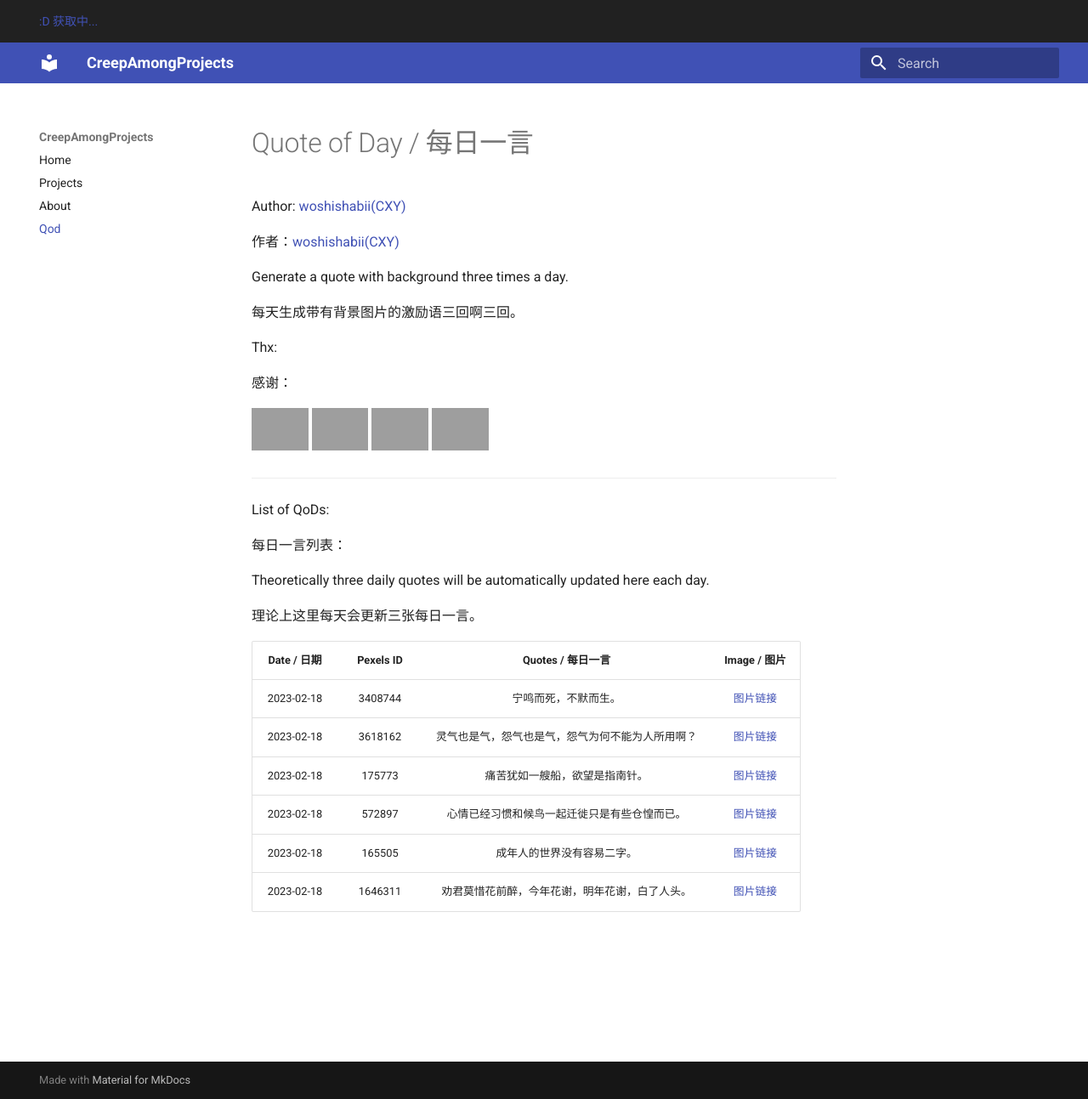
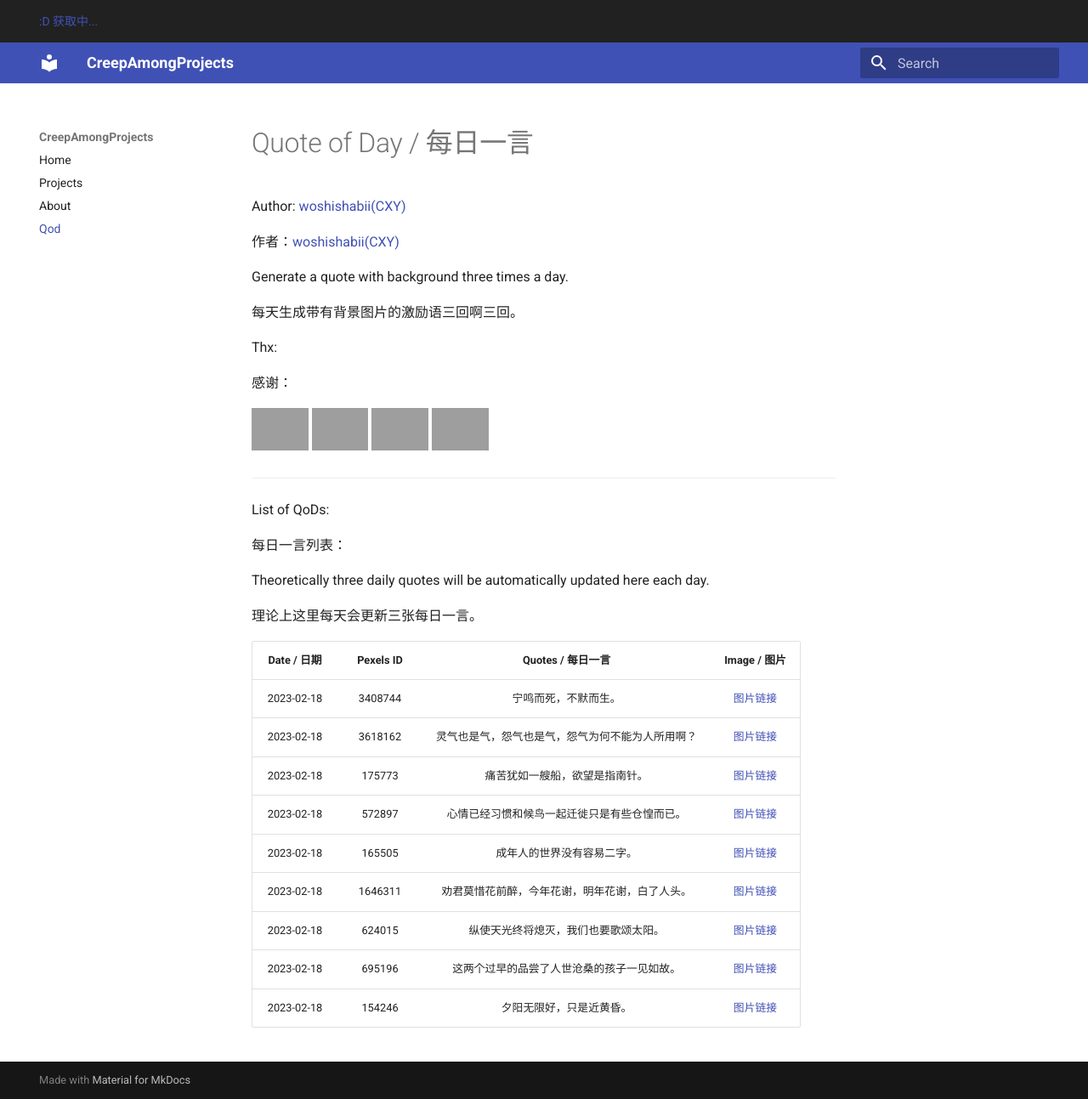
Before and after one commit to Creep-Among-Projects/CAP-Pages, an MkDocs documentation site: the page built from docs/qod.md, in a window 1280 px wide and 1293 px high. Shown: the whole window at 85% size. Built offline with MkDocs 1.6.1 and Material for MkDocs 9.7.7, drawn with Linux system fonts in a browser that asks for light colours; comment, search, counter and statistics services are not loaded; grey boxes are pictures that could not be loaded.

Commit message:
QoD Generator: 2023-02-18 18:44:51 UTC+00:00

```diff
--- a/docs/qod.md
+++ b/docs/qod.md
@@ -35,3 +35,6 @@ Theoretically three daily quotes will be automatically updated here each day.
 |2023-02-18|572897|心情已经习惯和候鸟一起迁徙只是有些仓惶而已。|[图片链接](./qods/572897.jpg)|
 |2023-02-18|165505|成年人的世界没有容易二字。|[图片链接](./qods/165505.jpg)|
 |2023-02-18|1646311|劝君莫惜花前醉，今年花谢，明年花谢，白了人头。|[图片链接](./qods/1646311.jpg)|
+|2023-02-18|624015|纵使天光终将熄灭，我们也要歌颂太阳。|[图片链接](./qods/624015.bmp)|
+|2023-02-18|695196|这两个过早的品尝了人世沧桑的孩子一见如故。|[图片链接](./qods/695196.bmp)|
+|2023-02-18|154246|夕阳无限好，只是近黄昏。|[图片链接](./qods/154246.bmp)|
```
Also changed, not shown: 4 other files.
